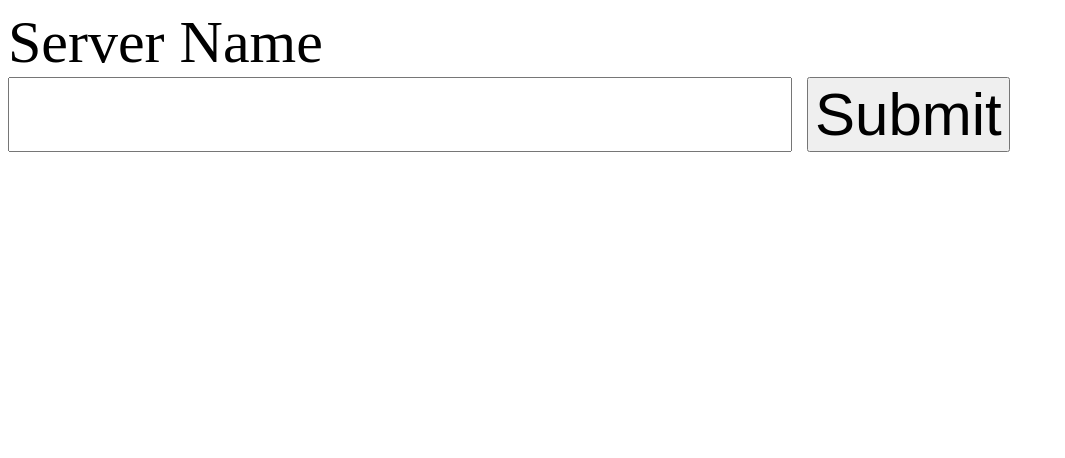
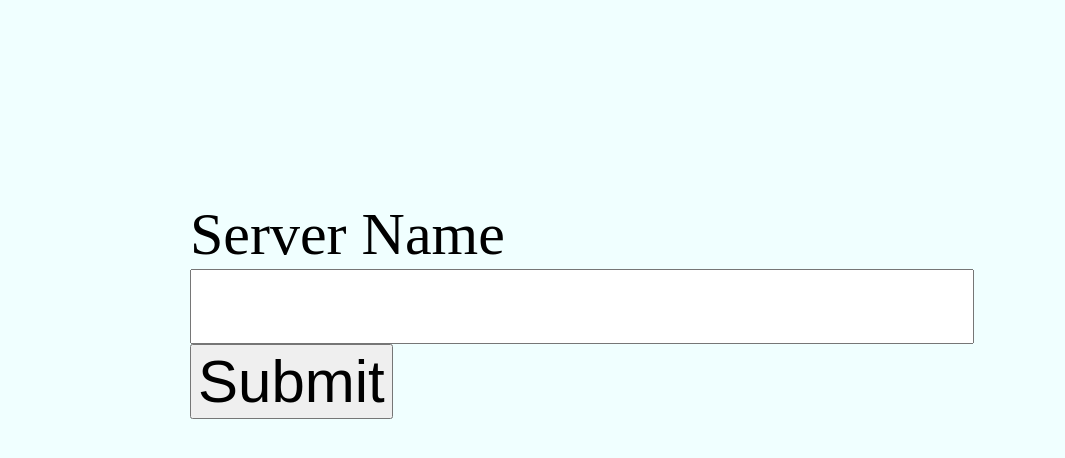
Before and after one commit to dmcoley/errorlets, a plain HTML site: page demos/easy.html in a window 1280 px wide. Shown: the whole page, without its empty margins (0-1065 px from the left). Drawn offline with Linux system fonts and the light colour scheme.

Commit message:
easy ready for demo

```diff
--- a/demos/easy.html
+++ b/demos/easy.html
@@ -1,12 +1,16 @@
 <!doctype html>
 
-<html lang="en">
+<html lang="en", style="background-color:azure">
 
 <head>
     <meta charset="utf-8">
 </head>
 
-<body>
+<body style="
+    margin-left: auto;
+    margin-right: auto;
+    width: 900px;
+    margin-top: 200px;">
     <script src="../statemachine.js"></script>
     <script src="../play.js"></script>
     <script src="../streams.js"></script>
@@ -20,7 +24,7 @@
         <button type="button" onclick="report()" id="target", style="font-size:60px">Submit</button>
     </form>
     <br />
-    <div id="results", style="font-size:60px"></div>
+    <div id="results", style="font-size:50px"></div>
     <script>
         function report() {
             var request = {
```
